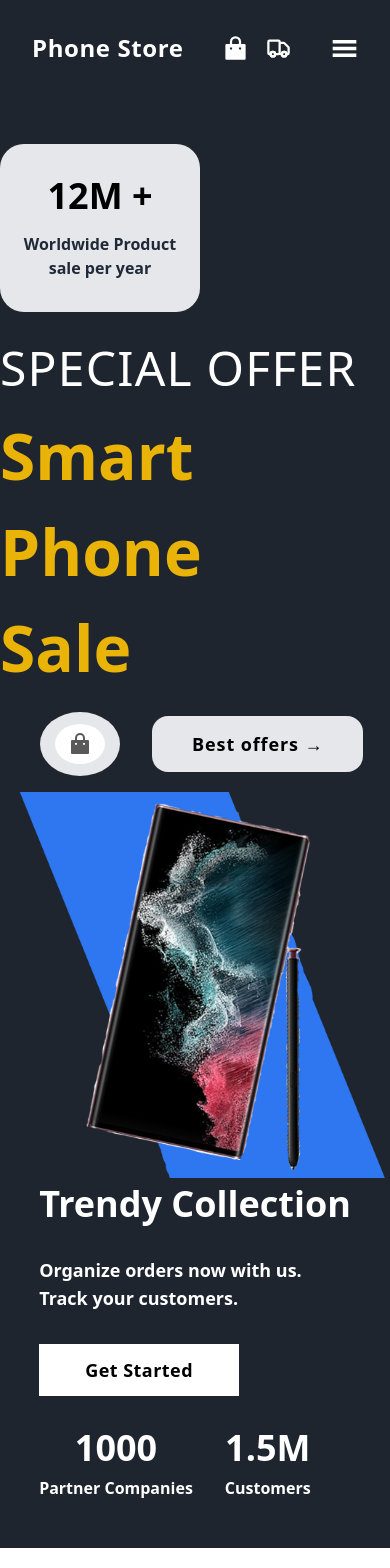
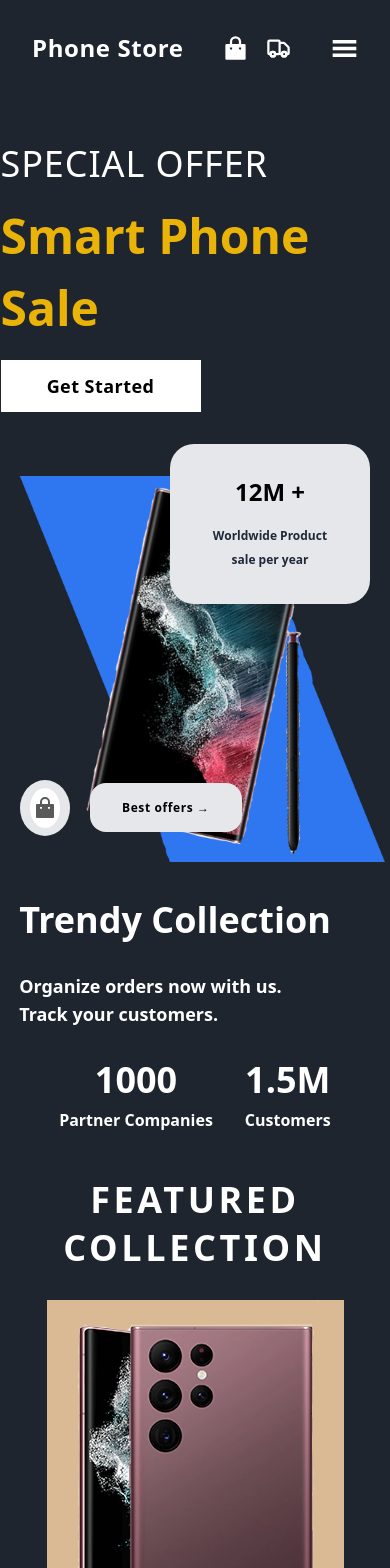
Before and after one commit to IsaacSarte/phone_store_nextjs, a Next.js app: page / in a window 390 px wide. Shown: the top 1568 px of the page. Built offline with nearby package versions, Linux system fonts and the light colour scheme.

Commit message:
added collections component

```diff
--- a/components/Header.jsx
+++ b/components/Header.jsx
@@ -17,13 +17,13 @@ const Header = () => {
         <div className="bg-[#1F252E] w-full">
             <nav className="app__navbar w-full flex justify-between items-center max-w-[100rem] custom:max-w-full">
                 <div className="app__navbar-logo text-white flex justify-start items-center">
-                    <a href="/" className="text-2xl font-bold tracking-wide">
+                    <a href="#" className="text-2xl font-bold tracking-wide">
                         Phone Store
                     </a>
                 </div>
                 <ul className="app__navbar-links text-white text-xl font-semibold flex justify-center items-center list-none custom:hidden sm:hidden md:hidden lg:flex xl:flex 2xl:flex">
-                    <li className="p__opensans"><a href="/">Collections</a></li>
-                    <li className="p__opensans"><a href="#brand">Brand</a></li>
+                    <li className="p__opensans"><a href="#collections">Collections</a></li>
+                    <li className="p__opensans"><a href="#brand">Brands</a></li>
                     <li className="p__opensans"><a href="#new">New</a></li>
                     <li className="p__opensans"><a href="#sales">Sales</a></li>
                 </ul>
@@ -37,8 +37,8 @@ const Header = () => {
                         <div className="app__navbar-smallscreen_overlay duration-500 z-[5] fixed top-0 left-0 w-full h-[100vh] bg-[#1F252E] flex flex-col flex__center slide-bottom">
                             <IoIosClose fontSize={45} className="overlay__close text-white cursor-pointer absolute top-5 right-5" onClick={() => setToggleMenu(false)} />
                             <ul className="app__navbar-smallscreen_links list-none text-white text-2xl mt-20">
-                                <li><a href="/" onClick={() => setToggleMenu(false)}>Collections</a></li>
-                                <li><a href="#brand" onClick={() => setToggleMenu(false)}>Brand</a></li>
+                                <li><a href="#collections" onClick={() => setToggleMenu(false)}>Collections</a></li>
+                                <li><a href="#brand" onClick={() => setToggleMenu(false)}>Brands</a></li>
                                 <li><a href="#new" onClick={() => setToggleMenu(false)}>New</a></li>
                                 <li><a href="#sales" onClick={() => setToggleMenu(false)}>Sales</a></li>
                             </ul>
--- a/components/Main.jsx
+++ b/components/Main.jsx
@@ -20,11 +20,11 @@ const Main = () => {
                 <br /><br />
                 <div className="flex justify-center items-center bg-[#1F252E] custom:flex-col-reverse">
                     {/* left side */}
-                    <div className="flex flex-col text-white">
-                        <h1 className="text-4xl font-semibold mb-8">Trendy Collection</h1>
-                        <p className="text-lg font-semibold">Organize orders now with us.</p>
-                        <p className="text-lg font-semibold mb-8">Track your customers.</p>
-                        <a href="#" className="px-2 py-3 w-[200px] bg-white tracking-wide text-black text-center font-semibold text-lg mb-8">Get Started</a>
+                    <div className="flex flex-col text-white custom:mt-8">
+                        <h1 className="text-4xl font-semibold mb-8 custom:-ml-10">Trendy Collection</h1>
+                        <p className="text-lg font-semibold custom:-ml-10">Organize orders now with us.</p>
+                        <p className="text-lg font-semibold mb-8 custom:-ml-10">Track your customers.</p>
+                        <a href="#" className="px-2 py-3 w-[200px] bg-white tracking-wide text-black text-center font-semibold text-lg mb-8 custom:hidden sm:hidden">Get Started</a>
                         <div className="flex gap-8 text-center">
                             <div>
                                 <h2 className="text-4xl font-semibold mb-2">1000</h2>
@@ -37,31 +37,46 @@ const Main = () => {
                         </div>
                     </div>
                     {/* middle */}
-                    <div>
+                    <div className="custom:mt-8">
+                        <div className="w-[200px] py-8 bg-gray-200 text-center rounded-[1.5rem] mb-4 custom:block absolute z-10 right-5 -mt-8 w-[150px] py-4 sm:block md:hidden lg:hidden xl:hidden 2xl:hidden">
+                            <h2 className="text-4xl font-bold mb-4 text-black custom:text-2xl">12M +</h2>
+                            <p className="text-base font-semibold text-gray-800 custom:text-[0.75rem]">Worldwide Product <br /> sale per year</p>
+                        </div>
                         <Image
                             src={home}
                             alt="samsung_image"
                         />
+                        <div className="ml-10 mb-4 flex items-center gap-8 custom:gap-5 flex absolute -mt-[5.5rem] -left-5 z-10 sm:flex md:hidden lg:hidden xl:hidden 2xl:hidden">
+                            <div className="bg-gray-200 w-[80px] py-[12px] rounded-[50%] flex justify-center custom:w-[50px] py-[8px]">
+                                <div className="bg-white w-[50px] py-[8px] rounded-[50%] flex justify-center order__btn custom:w-[30px] py-[4px]">
+                                    <Link href="/post/order"><RiShoppingBagFill fontSize={24} color="#5a5a5a" /></Link>
+                                </div>
+                            </div>
+                            <div>
+                                <a href="#" className="px-10 py-4 w-[200px] bg-gray-200 rounded-2xl text-black font-semibold text-lg tracking-wider custom:text-[0.75rem] px-8">Best offers →</a>
+                            </div>
+                        </div>
                     </div>
                     {/* right side */}
                     <div className="flex flex-col text-white gap-4">
-                        <div className="w-[200px] py-8 bg-gray-200 text-center rounded-[1.5rem] mb-4">
+                        <div className="w-[200px] py-8 bg-gray-200 text-center rounded-[1.5rem] mb-4 custom:hidden sm:hidden">
                             <h2 className="text-4xl font-bold mb-4 text-black">12M +</h2>
                             <p className="text-base font-semibold text-gray-800">Worldwide Product <br /> sale per year</p>
                         </div>
-                        <div className="">
-                            <h2 className="uppercase tracking-wide text-5xl mb-4">Special Offer</h2>
-                            <h1 className="text-[4rem] text-yellow-500 font-semibold">Smart Phone</h1>
-                            <h1 className="text-[4rem] text-yellow-500 font-semibold">Sale</h1>
+                        <div className="custom:mr-20 sm:mr-20">
+                            <h2 className="uppercase tracking-wide text-5xl mb-4 custom:text-4xl">Special Offer</h2>
+                            <h1 className="text-[4rem] text-yellow-500 font-semibold custom:text-[3rem]">Smart Phone</h1>
+                            <h1 className="text-[4rem] text-yellow-500 font-semibold custom:text-[3rem]">Sale</h1>
+                            <a href="#" className="px-2 py-3 w-[200px] bg-white tracking-wide text-black text-center font-semibold text-lg mb-8 custom:block sm:block mt-4 md:hidden lg:hidden xl:hidden 2xl:hidden">Get Started</a>
                         </div>
-                        <div className="ml-10 mb-4 flex items-center gap-8">
+                        <div className="ml-10 mb-4 flex items-center gap-8 custom:hidden sm:hidden">
                             <div className="bg-gray-200 w-[80px] py-[12px] rounded-[50%] flex justify-center">
                                 <div className="bg-white w-[50px] py-[8px] rounded-[50%] flex justify-center order__btn">
                                     <Link href="/post/order"><RiShoppingBagFill fontSize={24} color="#5a5a5a" /></Link>
                                 </div>
                             </div>
                             <div>
-                                <a href="#" className="px-10 py-4 w-[200px] bg-gray-200 rounded-2xl text-black font-semibold text-lg tracking-wider">Best offers →</a>
+                                <a href="#" className="px-10 py-4 w-[200px] bg-gray-200 rounded-2xl text-black font-semibold text-lg tracking-wider custom:hidden sm:hidden">Best offers →</a>
                             </div>
                         </div>
                     </div>
--- a/components/subComponents/Collections.jsx
+++ b/components/subComponents/Collections.jsx
@@ -1,8 +1,77 @@
 import React from 'react';
+
+/* Images */
+import Image from 'next/image';
+import samsung from '../../assets/images/samsung.png';
+import iphone from '../../assets/images/iphone.png';
 
 const Collections = () => {
     return (
-        <div></div>
+        <div id="collections">
+
+            {/* PC View */}
+            <div className="flex justify-center items-center gap-12 text-white custom:hidden sm:hidden">
+                {/* left side */}
+                <div>
+                    <Image
+                        src={samsung}
+                        alt="samsung_phone"
+                    />
+                </div>
+                {/* middle */}
+                <div className="mt-16">
+                    <h1 className="text-[5.75rem] tracking-widest font-semibold ml-10">Featured</h1>
+                    <div className="mt-4 iphone__img">
+                        <Image
+                            src={iphone}
+                            alt="apple_phone"
+                        />
+                    </div>
+                </div>
+                {/* right side */}
+                <div className="-ml-[10rem]">
+                    <h1 className="text-[5.75rem] tracking-widest font-semibold">collection</h1>
+                    <span className="font-semibold">
+                        Our collection is vast with smartphones and accessories<br />
+                        galore. Browse our website and you will be<br />
+                        impressed by the selection and prices we offer to each retailers.
+                    </span>
+                </div>
+            </div>
+
+            {/* Mobile View */}
+            <div className="flex flex-col justify-center text-center items-center text-white custom:flex sm:flex lg:hidden xl:hidden 2xl:hidden">
+                <div>
+                    <h1 className="uppercase font-semibold text-center text-4xl tracking-widest mb-2">Featured</h1>
+                    <h1 className="uppercase font-semibold text-center text-4xl tracking-widest">Collection</h1>
+                </div>
+                <div className="mt-8">
+                    <Image
+                        src={samsung}
+                        alt="samsung_phone"
+                        className="w-[100px]"
+                    />
+                </div>
+                <div className="my-4 p-4">
+                    <span className="font-semibold">
+                        Our collection is vast with smartphones and accessories<br />
+                        galore. Browse our website and you will be<br />
+                        impressed by the selection and prices we offer to each retailers.
+                    </span>
+                </div>
+                <div>
+                    <Image
+                        src={iphone}
+                        alt="apple_phone"
+                        className="w-[100px]"
+                    />
+                </div>
+            </div>
+
+            <br /><br />
+
+        </div>
+
     )
 }
 
--- a/styles/globals.css
+++ b/styles/globals.css
@@ -7,6 +7,20 @@
   padding: 0;
   box-sizing: border-box;
   scroll-behavior: smooth;
+}
+
+::-webkit-scrollbar-track {
+  -webkit-box-shadow: inset 0 0 6px rgba(0, 0, 0, .4);
+  background-color: #FCFCFC;
+}
+
+::-webkit-scrollbar {
+  width: 10px;
+  background-color: #DCCA87;
+}
+
+::-webkit-scrollbar-thumb {
+  background-color: #2c4770;
 }
 
 /* Header */
@@ -35,3 +49,5 @@
   font-size: 2rem;
   text-align: center;
 }
+
+/* Main */
```
Also changed, not shown: assets/images/iphone.png (added), assets/images/samsung.png (added).
